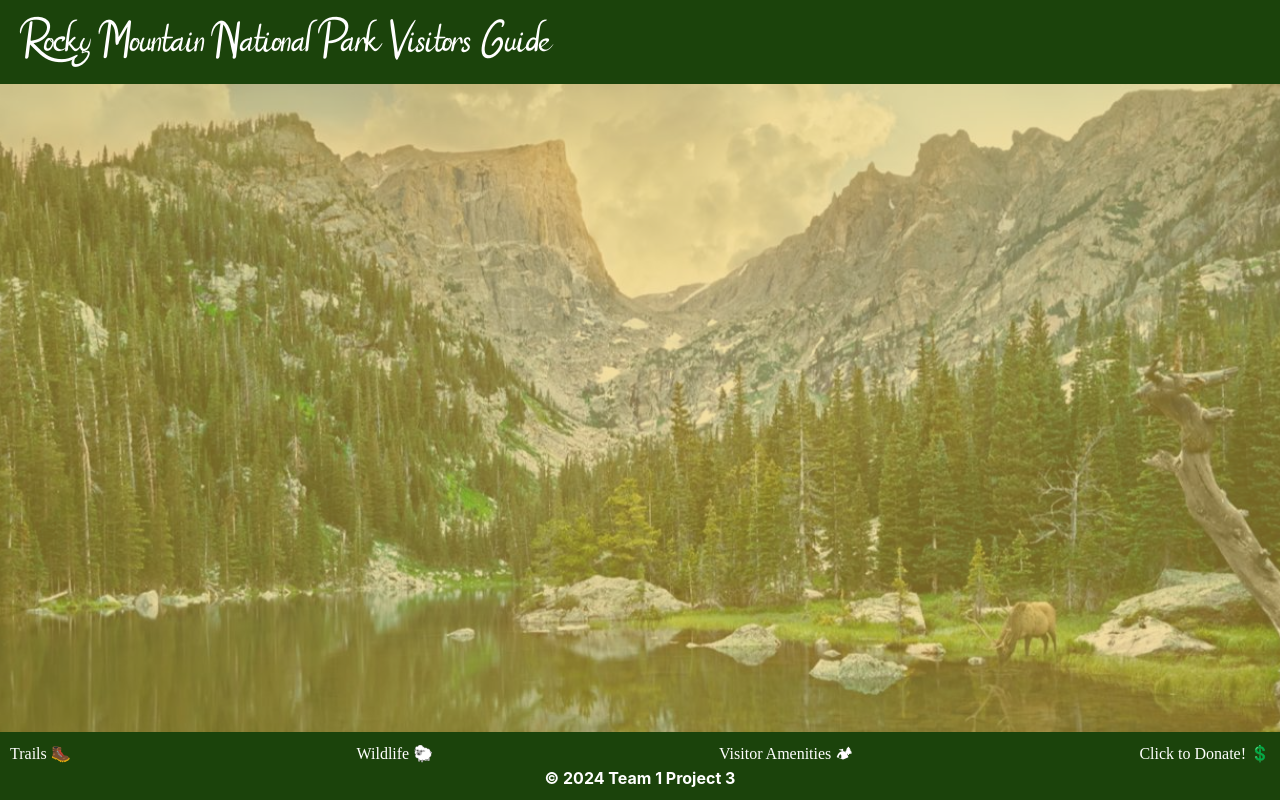
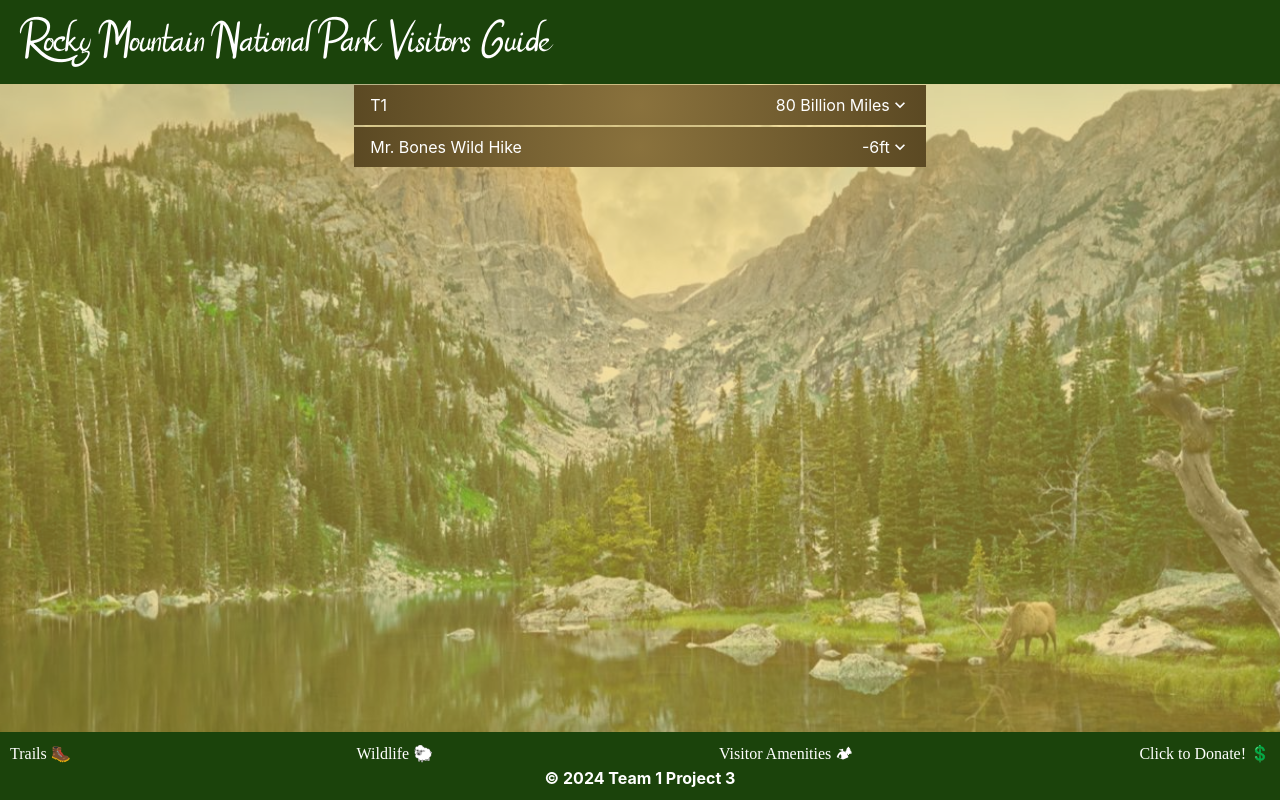
Before and after one commit to alexlofton/rockymountainnationalparkvisitorsguide, a React (Vite) app in the folder client/: page / in a window 1280 px wide. Built offline with nearby package versions, Linux system fonts and the light colour scheme.

Commit message:
basic trails page working (next up single page and comments

```diff
--- a/client/index.html
+++ b/client/index.html
@@ -5,7 +5,7 @@
   <meta charset="UTF-8" />
   <meta name="viewport" content="width=device-width, initial-scale=1.0" />
   <title>Rocky Mountain National Park Visitors Guide</title>
-  <link rel="stylesheet" href="./src/index.css">
+  <!-- <link rel="stylesheet" href="./src/index.css"> -->
 </head>
 
 <body>
--- a/client/src/components/TrailList/index.jsx
+++ b/client/src/components/TrailList/index.jsx
@@ -20,8 +20,8 @@ const TrailList = ({ trails }) => {
             <Accordion>
                 {trails &&
                     trails.map((trail) => (
-                        <AccordionItem key={trail._id}>
-                            <AccordionButton>
+                        <AccordionItem key={trail._id} className='accItem'>
+                            <AccordionButton className='accBtn'>
                                     <Grid templateColumns="repeat(2, 1fr)" w="100%">
                                         <GridItem className='trailGitem' textAlign='left'>
                                             {trail.name}
@@ -32,8 +32,16 @@ const TrailList = ({ trails }) => {
                                     </Grid>
                                 <AccordionIcon />
                             </AccordionButton>
-                            <AccordionPanel>
+                            <AccordionPanel className='accPanel'>
+                                <p>
                                 {trail.description}
+                                </p>
+                                <div className='btnDiv'>
+                                <button className='accPanBtn'>
+                                    FULL PAGE
+                                </button>
+                                </div>
+                                <img src={trail.image} alt="" />
                             </AccordionPanel>
                         </AccordionItem>
                     ))
--- a/client/src/index.css
+++ b/client/src/index.css
@@ -3,12 +3,18 @@
     src: url('./assets/RusticAndBeautiful.otf') format("opentype");
 }
 
-*{
+:root {
+    --darkGreen: #1b430b;
+    --l1: #8A723D
+}
+
+* {
     padding: 0%;
     margin: 0%;
 }
 
-.bkgImg{
+/* main backgoun image stuff */
+.bkgImg {
     width: 100%;
     height: 100vh;
     background-position: center;
@@ -16,14 +22,15 @@
     background-image: url(./assets/Mountains.jpg);
 }
 
-.imgOverlay{
+.imgOverlay {
     width: 100%;
     height: 100vh;
     background-color: rgba(234, 193, 71, 0.5);
 }
 
+/* Header */
 .headR {
-    background-color: #1b430b;
+    background-color: var(--darkGreen);
     color: white;
 }
 
@@ -33,8 +40,10 @@
     margin-left: 1.5rem;
 }
 
+
+/* Footer styles */
 .footer {
-    background-color: #1b430b;
+    background-color: var(--darkGreen);
     color: white;
     position: fixed;
     bottom: 0;
@@ -45,7 +54,6 @@
 }
 
 
-/* Footer styles */
 .footer-list {
     list-style-type: none;
     display: flex;
@@ -72,3 +80,49 @@
     font-weight: bold;
 
 }
+
+/* trails Accordian styling */
+.accItem {
+    border: 1px solid #00000000 !important;
+    border-left: 0;
+    border-right: 0;
+}
+
+.accBtn {
+    background: rgb(138, 114, 61);
+    background: radial-gradient(circle, rgba(138, 114, 61, 1) 0%, rgba(91, 73, 35, 1) 100%);
+    color: white;
+    border: none;
+}
+
+.accItem:hover {
+    background-color: rgba(91, 73, 35, 1);
+}
+
+.accPanel {
+    background-color: rgb(138, 114, 61);
+}
+/* .accPanel p {
+
+} */
+.accPanBtn {
+    margin-bottom: 1rem;
+    color: rgb(63, 50, 22);
+    padding-left: 0.2rem;
+    padding-right: 0.2rem;
+    border-radius: 5px;
+    font-size: smaller;
+    font-style: italic;
+    font-weight: 600;
+}
+
+.accPanBtn:hover {
+    background-color: rgba(91, 73, 35, 1);
+    color: white;
+
+}
+
+.btnDiv {
+    display: flex;
+    justify-content: end;
+}
--- a/client/src/main.jsx
+++ b/client/src/main.jsx
@@ -18,10 +18,10 @@ const router = createBrowserRouter([
             //     element: <Home />
             // }
             // REFACTOR ONCE ROUTES ARE SETUP
-            // {
-            //     index: true,
-            //     element: <Trails />
-            // }
+            {
+                index: true,
+                element: <Trails />
+            }
         ],
     },
 ]);
```
